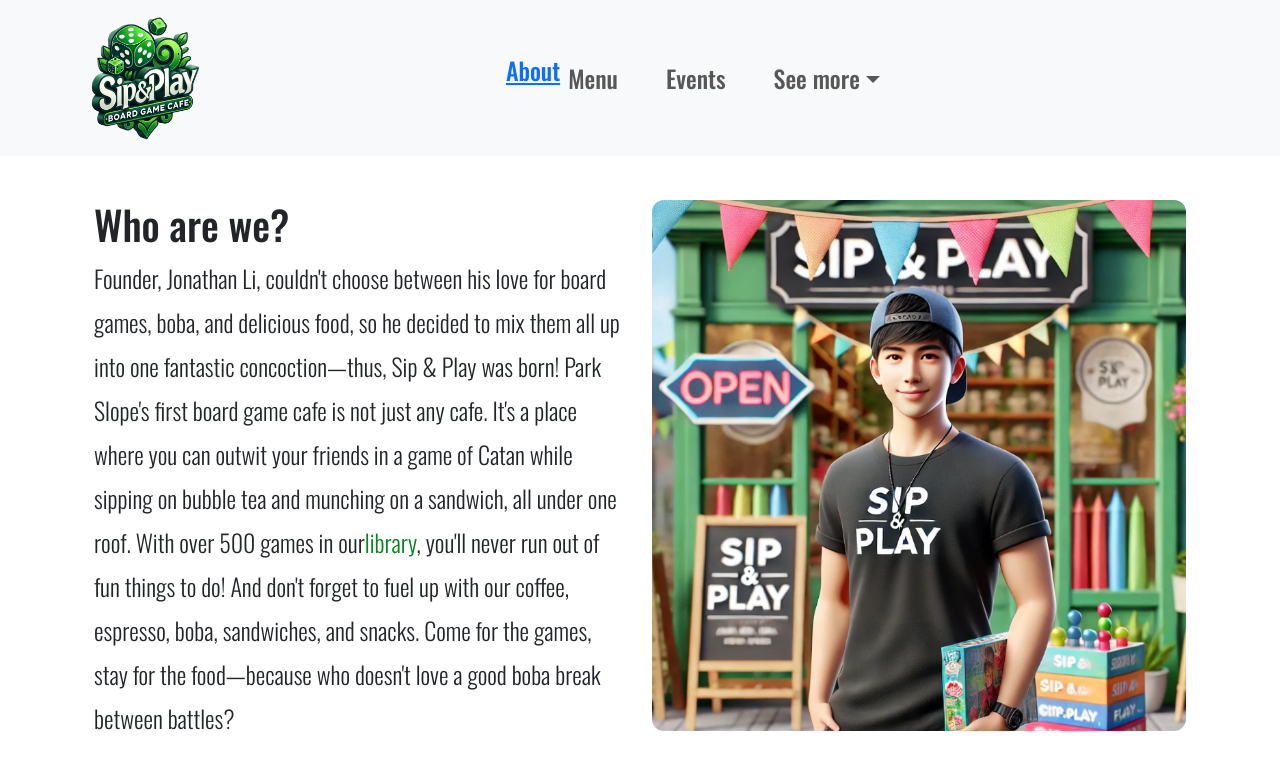
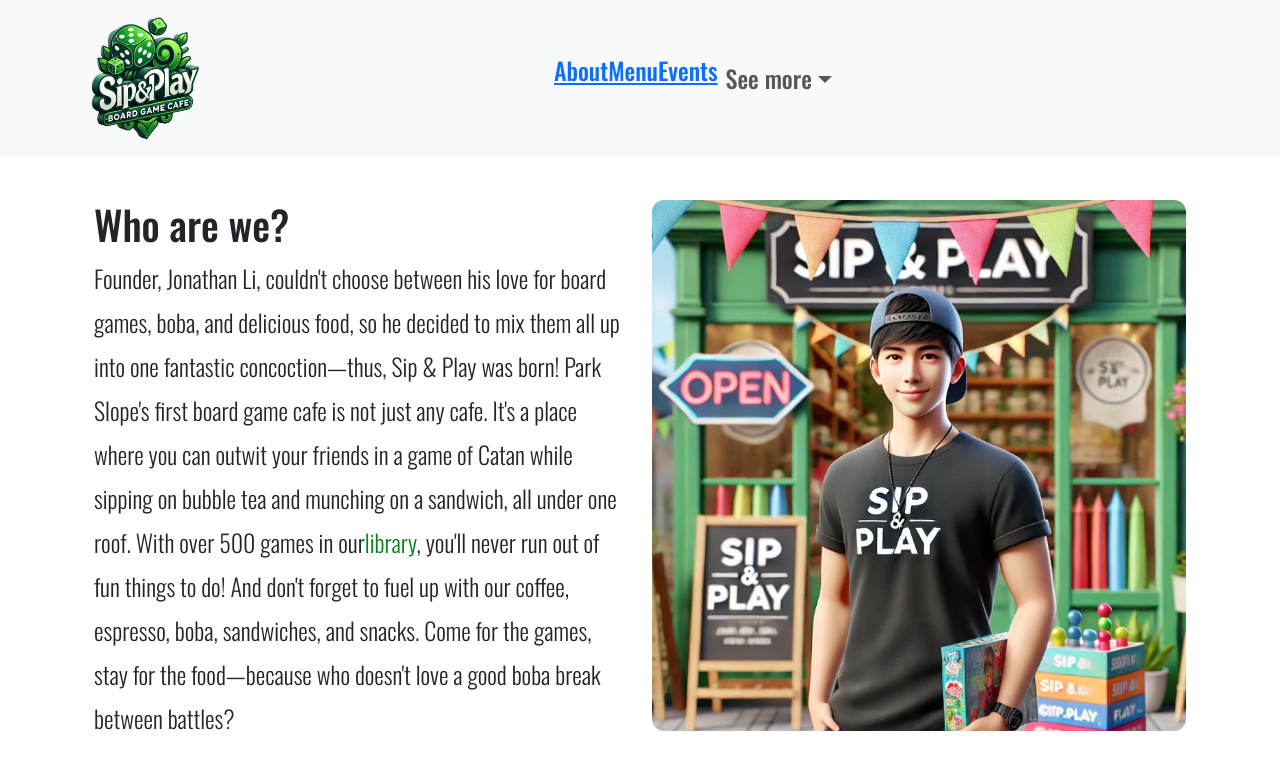
Before and after one commit to tmuzikova/codedex-hackathon-24, a React (Create React App) app: page / in a window 1280 px wide. Shown: the top 784 px of the page. Built offline with nearby package versions, Linux system fonts and the light colour scheme.

Commit message:
link modified

```diff
--- a/src/components/Header/Header.jsx
+++ b/src/components/Header/Header.jsx
@@ -15,8 +15,8 @@
           <Navbar.Collapse id="basic-navbar-nav">
             <Nav className="me-auto me-auto justify-content-center flex-grow-1  navlinks">
               <Link href="/">About</Link>
-              <Nav.Link href="/menu">Menu</Nav.Link>
-              <Nav.Link href="/events">Events</Nav.Link>
+              <Link href="/menu">Menu</Link>
+              <Link href="/events">Events</Link>
               <NavDropdown title="See more" id="basic-nav-dropdown">
                 <NavDropdown.Item
                   href="https://docs.google.com/spreadsheets/d/1-TOvwUh-ziCB6QmLYvQlxtXuBd-aGiiO72GWAasby8o/edit?gid=0#gid=0"
```
